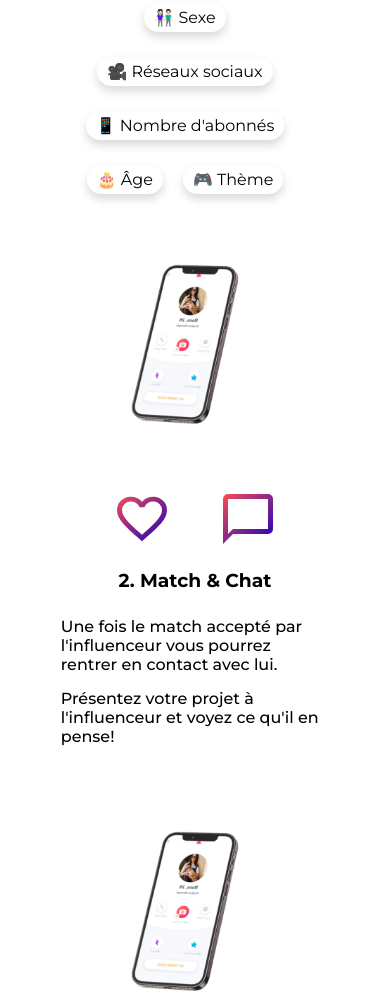
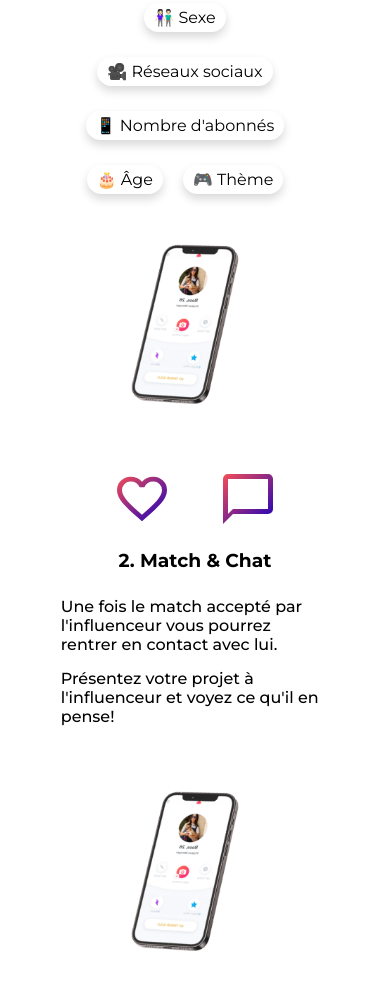
Before and after one commit to kilelx/Zekolab, a website: page features/marques.html in a window 390 px wide. Shown: the part 1331-2335 px from the top of the page. Drawn offline with Linux system fonts and the light colour scheme.

Commit message:
Responsive on Brand page

```diff
--- a/scss/_marques.scss
+++ b/scss/_marques.scss
@@ -40,7 +40,7 @@
             @include sm {
                 width: 60%;
                 img {
-                    margin: 6rem auto !important;
+                    margin: 4rem auto 6rem !important;
                 }
             }
             img {
```
Also changed, not shown: css/styles.css.
